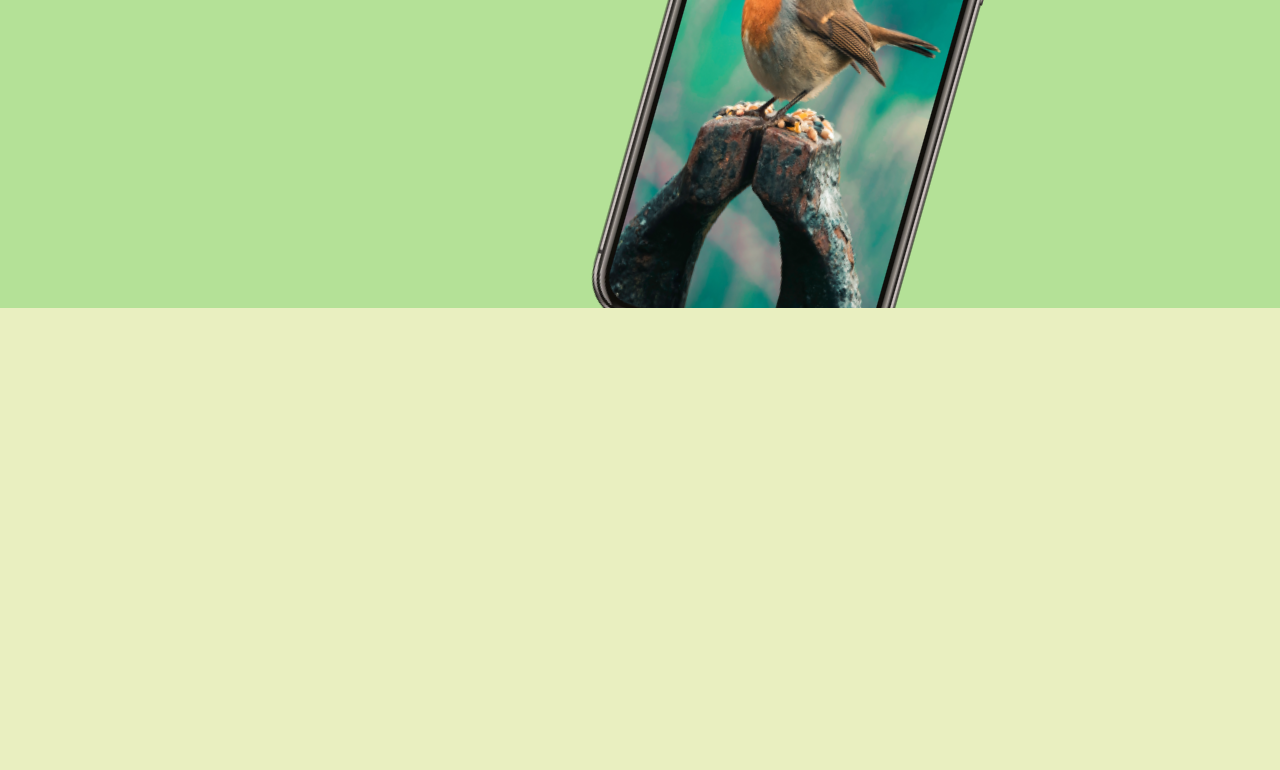
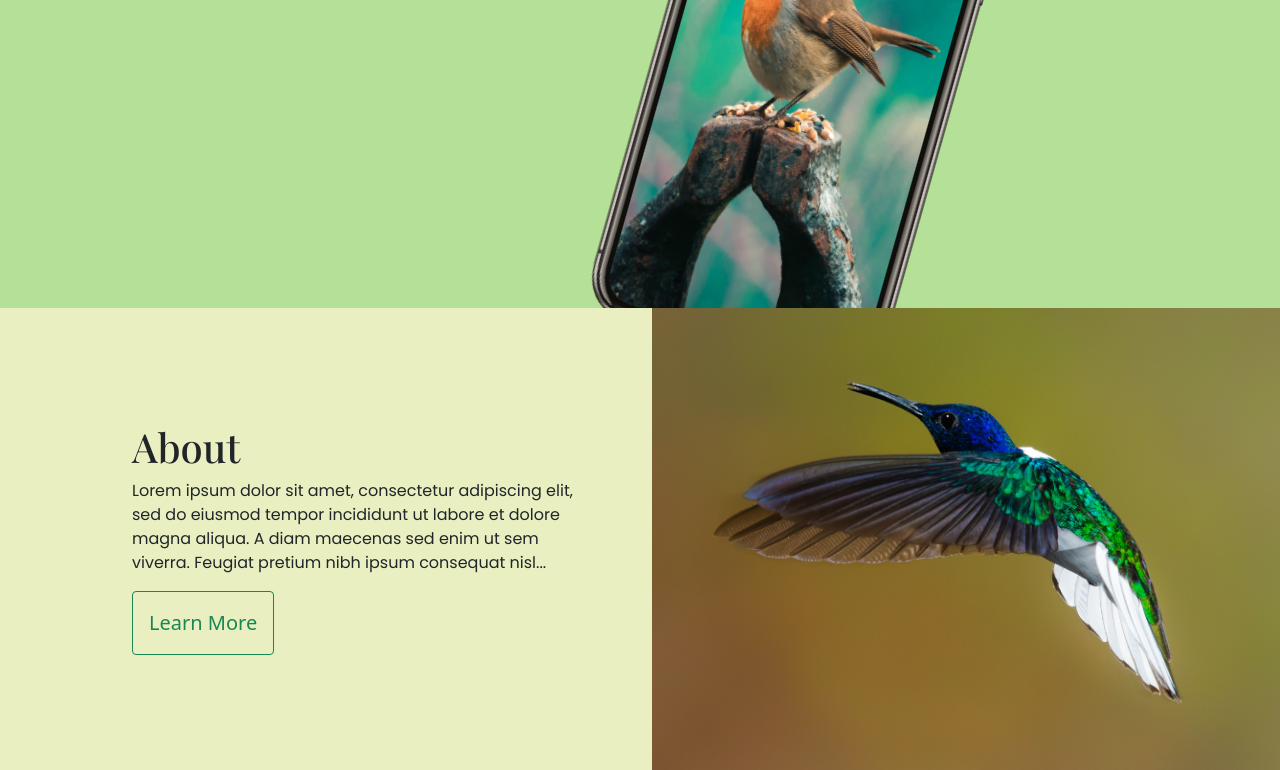
Before and after one commit to aaronfields484/assessment-project, a plain HTML site: page index.html in a window 1280 px wide. Shown: the part 492-1262 px from the top of the page. Before the commit the page ends 1200 px from the top, so only its background shows below. Drawn offline with nearby package versions, Linux system fonts and the light colour scheme; a web font is replaced by a local one.

Commit message:
feat: about section

```diff
--- a/index.html
+++ b/index.html
@@ -68,8 +68,18 @@
           </div>
       </header>
 
+      <!-- About Section -->
       <section class="about-section">
-
+        <div class="row">
+          <div class="col-lg-6 col-md-6 p-5 align-self-center">
+            <div class="container px-5 mx-5">
+              <h1>About</h1>
+              <p>Lorem ipsum dolor sit amet, consectetur adipiscing elit, sed do eiusmod tempor incididunt ut labore et dolore magna aliqua. A diam maecenas sed enim ut sem viverra. Feugiat pretium nibh ipsum consequat nisl...</p>
+              <button class="fs-5 p-3 btn btn-outline-success">Learn More</button>
+            </div>
+          </div>
+          <img class="col-lg-6 col-md-6 about-section__img" src="./img/about-placeholder.jpg">
+        </div>
       </section>
 
 
--- a/styles/main.scss
+++ b/styles/main.scss
@@ -25,6 +25,7 @@ p,li,a {
 body {
 
     background-color: $c-primary;
+    overflow-x: hidden;
 }
 
 /* Navbar */
@@ -69,6 +70,8 @@ body {
     left: 100px;
 }
 
+/* About Section */
+
 .about-section {
 
     background-color: $c-primary;
```
Also changed, not shown: img/about-placeholder.jpg (added), styles/main.css, 1 other file.
